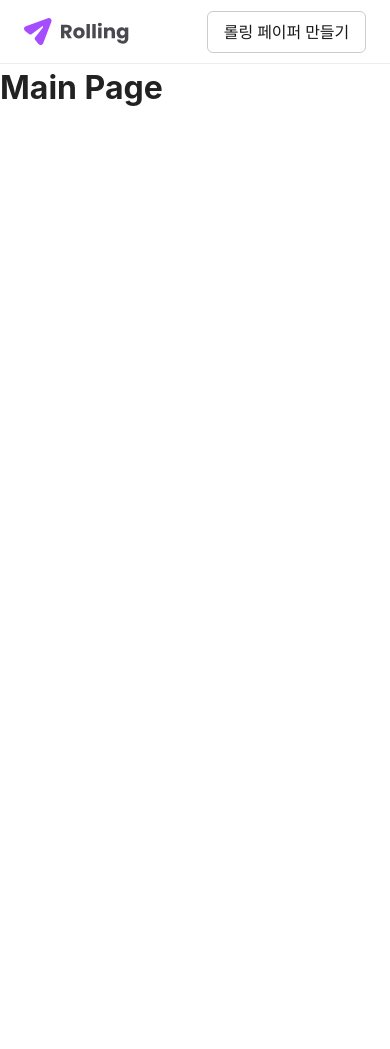
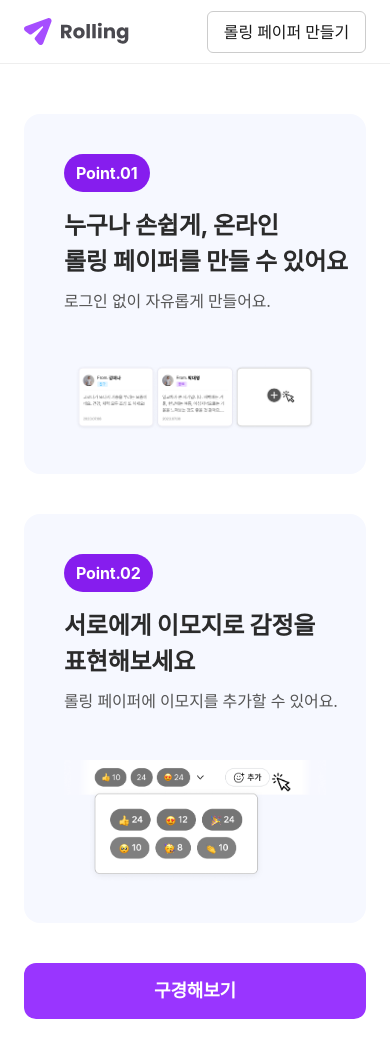
Before and after one commit to daeya0406/rolling-part2-team2, a React (Vite) app: page / in a window 390 px wide. Before the commit the page ends 844 px from the top, so only its background shows below. Built offline with nearby package versions, Linux system fonts and the light colour scheme; a web font is replaced by a local one.

Commit message:
feat : 메인 페이지 UI 구조 및 스타일 반영

```diff
--- a/src/pages/Main/index.jsx
+++ b/src/pages/Main/index.jsx
@@ -1,5 +1,62 @@
-import React from "react";
+//import React from "react";
+import { useNavigate } from "react-router-dom";
+import Button from "../../components/ui/Button";
+import point01Image from "../../assets/images/main/main-point01.png";
+import point02Image from "../../assets/images/main/main-point02.png";
+import "./style.scss";
 
-export default function MainPage() {
-  return <h1>Main Page</h1>;
+function MainPage() {
+  const navigate = useNavigate();
+  return (
+    <main className="main">
+      {/* Point.01 롤링페이퍼 소개 */}
+      <section className="content__section">
+        <div className="content__wrapper">
+          <div className="content__badge">Point.01</div>
+
+          {/* Point.01 텍스트 영역 */}
+          <h1 className="content__title">
+            누구나 손쉽게, 온라인 <br className="visible__br" /> 롤링 페이퍼를
+            만들 수 있어요
+          </h1>
+          <p className="content__description">로그인 없이 자유롭게 만들어요.</p>
+        </div>
+
+        {/* Point.01 이미지 영역 */}
+        <div className="content__image">
+          <img src={point01Image} alt="롤링페이퍼 소개 이미지" />
+        </div>
+      </section>
+
+      {/* Point.02 롤링페이퍼 기능 소개 */}
+      <section className="content__section content__section--reverse">
+        {/* Point.02 이미지 영역 */}
+        <div className="content__image">
+          <img src={point02Image} alt="이모지 반응 기능 이미지" />
+        </div>
+
+        <div className="content__wrapper">
+          <div className="content__badge">Point.02</div>
+
+          {/* Point.02 텍스트 영역 */}
+          <h1 className="content__title">
+            서로에게 이모지로 감정을 <br className="visible__br" />{" "}
+            <span>표현해보세요</span>
+          </h1>
+          <p className="content__description">
+            롤링 페이퍼에 이모지를 추가할 수 있어요.
+          </p>
+        </div>
+      </section>
+
+      <Button
+        label="구경해보기"
+        size="lg"
+        variant="primary"
+        onClick={() => navigate("/list")}
+      />
+    </main>
+  );
 }
+
+export default MainPage;
--- a/src/pages/Main/style.scss
+++ b/src/pages/Main/style.scss
@@ -0,0 +1,256 @@
+/* 기본 레이아웃 */
+.main {
+  display: flex;
+  flex-direction: column;
+  align-items: center;
+  gap: 40px;
+  padding: 60px 30px 30px;
+
+  /* 메인 공통 버튼 */
+  .btn {
+    width: 280px;
+    text-align: center;
+    display: block;
+    margin: 0 auto;
+  }
+
+  /* 공통 섹션 정의 */
+  .content__section {
+    display: flex;
+    justify-content: space-between;
+    align-items: center;
+    max-width: 1200px;
+    width: 100%;
+    padding: 60px;
+    border-radius: 24px;
+    background-color: #f6f8ff; // 지정된 컬러 가이드가 없어서 헥사코드로 설정함
+    transition: all 0.3s ease;
+
+    /* 텍스트 영역 */
+    .content__wrapper {
+      flex: 1;
+      display: flex;
+      flex-direction: column;
+    }
+
+    /* 뱃지 */
+    .content__badge {
+      @include typo(16, 700);
+      padding: 6px 12px;
+      background-color: var(--c-purple700);
+      color: var(--c-white);
+      border-radius: 20px;
+      margin-bottom: 16px;
+      width: fit-content;
+    }
+
+    /* 타이틀과 디스크립션 */
+    .content__title {
+      @include typo(24, 700);
+      color: var(--c-gray800);
+      margin-bottom: 8px;
+    }
+
+    .content__description {
+      @include typo(16, 400);
+      color: var(--c-gray500);
+      margin-bottom: 16px;
+    }
+
+    /* 이미지 영역 */
+    .content__image {
+      flex: 1;
+      text-align: right;
+
+      img {
+        width: 100%;
+        max-width: 800px;
+        height: auto;
+      }
+    }
+  }
+
+  /* 반전 섹션으로 이미지 왼쪽 배치 구성 */
+  .content__section--reverse {
+    .content__image {
+      flex: 2;
+      text-align: left;
+
+      img {
+        max-width: 470px;
+      }
+    }
+  }
+
+  @media (min-width: 1025px) {
+    .content__section:first-of-type .content__wrapper {
+      flex: 0.5;
+      padding-right: 0;
+    }
+  }
+
+  /* 태블릿 (1024px 이하) */
+  @media (max-width: 1024px) {
+    .btn {
+      width: 100%;
+      padding: 14px 30px;
+      display: block;
+      margin: 0 auto;
+      box-sizing: border-box;
+    }
+
+    .visible__br {
+      display: none;
+    }
+
+    .content__section,
+    .content__section--reverse {
+      flex-direction: column;
+      align-items: flex-start;
+      gap: 30px;
+      padding: 40px;
+
+      .content__image {
+        order: 1;
+        display: flex;
+        justify-content: center;
+        width: 100%;
+
+        img {
+          max-width: 700px;
+          width: 100%;
+          height: auto;
+        }
+      }
+
+      .content__wrapper {
+        order: 1;
+        display: flex;
+        flex-direction: column;
+        align-items: flex-start;
+        text-align: left;
+        margin-left: 40px;
+      }
+
+      .content__title,
+      .content__description {
+        white-space: nowrap;
+        overflow: hidden;
+        text-overflow: ellipsis;
+        max-width: 90vw;
+      }
+    }
+
+    .content__section--reverse {
+      .content__image {
+        order: 2;
+
+        img {
+          max-width: 550px;
+          margin: 0 auto;
+        }
+      }
+    }
+  }
+
+  /* 모바일 (768px 이하) */
+  @media (max-width: 768px) {
+    padding: 50px 24px 30px;
+
+    .btn {
+      width: 100%;
+      max-width: 100%;
+      display: block;
+    }
+
+    .content__section,
+    .content__section--reverse {
+      border-radius: 16px;
+
+      .content__title {
+        @include typo(24, 700);
+      }
+
+      .content__description {
+        @include typo(16, 400);
+      }
+
+      .content__image {
+        order: 2;
+        display: flex;
+        justify-content: center;
+
+        img {
+          max-width: 720px;
+          margin: 0 auto;
+          transform: none;
+        }
+      }
+
+      .content__wrapper {
+        order: 1;
+        text-align: left;
+        align-items: flex-start;
+        margin-left: 0;
+      }
+    }
+
+    .content__section--reverse {
+      .content__image img {
+        max-width: 400px;
+      }
+    }
+  }
+
+  /* 모바일 (580px 이하) */
+
+  @media (max-width: 580px) {
+    .main {
+      padding: 40px;
+    }
+
+    .visible__br {
+      display: inline;
+    }
+
+    .btn {
+      width: 100%;
+      max-width: 100%;
+      display: block;
+    }
+
+    .content__section,
+    .content__section--reverse {
+      .content__title {
+        @include typo(24, 700);
+      }
+
+      .content__description {
+        @include typo(16, 400);
+      }
+
+      .content__image {
+        order: 2;
+        display: flex;
+        justify-content: center;
+
+        img {
+          max-width: 720px;
+          margin: 0 auto;
+        }
+      }
+
+      .content__wrapper {
+        order: 1;
+        text-align: left;
+        align-items: flex-start;
+      }
+    }
+
+    .content__section--reverse {
+      .content__image img {
+        max-width: 400px;
+      }
+    }
+  }
+}
```
Also changed, not shown: src/assets/images/main/main-point01.png (added), src/assets/images/main/main-point02.png (added).
